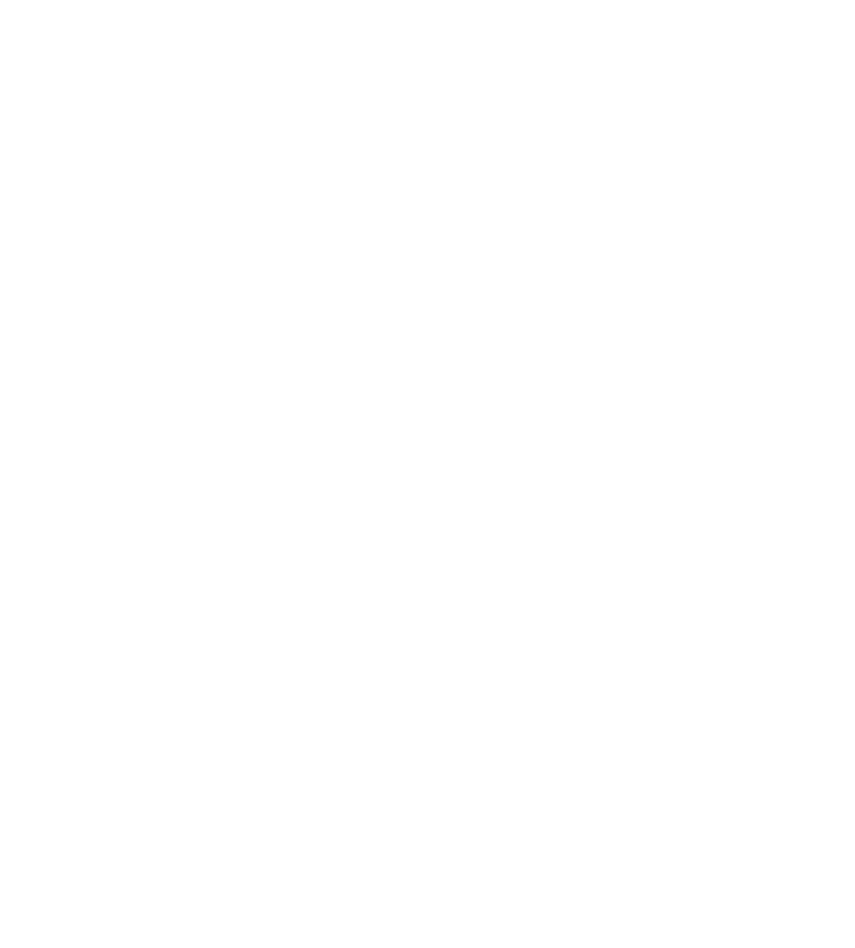
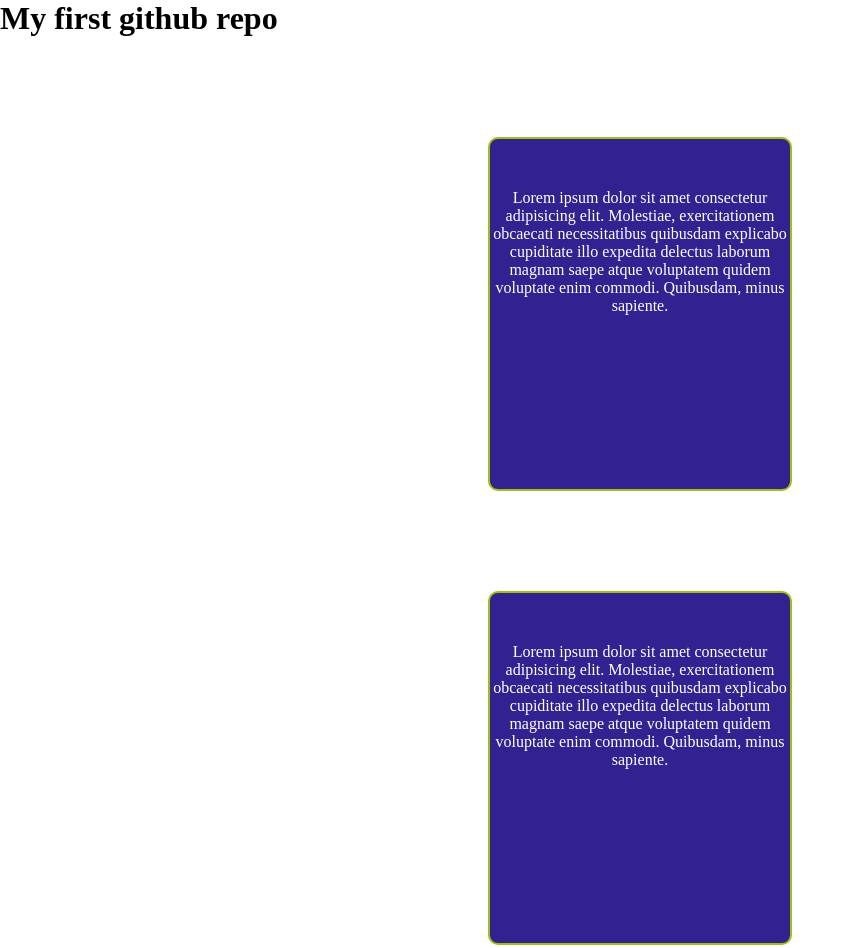
Before and after one commit to SaddamHosen42/my-first-github-repo, a plain HTML site: page index.html in a window 1280 px wide. Shown: the top 948 px of the page, without its empty margins (0-855 px from the left). Before the commit the page ends 800 px from the top, so only its background shows below. Drawn offline with Linux system fonts and the light colour scheme.

Commit message:
secand commit

```diff
--- a/index.html
+++ b/index.html
@@ -4,8 +4,18 @@
     <meta charset="UTF-8">
     <meta name="viewport" content="width=device-width, initial-scale=1.0">
     <title>My first github repo</title>
+    <link rel="stylesheet" href="style.css">
 </head>
 <body>
-
+    <h1>My first github repo</h1>
+    <div>
+        <p>Lorem ipsum dolor sit amet consectetur adipisicing elit. Molestiae, exercitationem obcaecati necessitatibus quibusdam explicabo cupiditate illo expedita delectus laborum magnam saepe atque voluptatem quidem voluptate enim commodi. Quibusdam, minus sapiente.</p>
+    </div>
+    <div>
+        <p>Lorem ipsum dolor sit amet consectetur adipisicing elit. Molestiae, exercitationem obcaecati necessitatibus quibusdam explicabo cupiditate illo expedita delectus laborum magnam saepe atque voluptatem quidem voluptate enim commodi. Quibusdam, minus sapiente.</p>
+    </div>
+    <div>
+        <p>Lorem ipsum dolor sit amet consectetur adipisicing elit. Molestiae, exercitationem obcaecati necessitatibus quibusdam explicabo cupiditate illo expedita delectus laborum magnam saepe atque voluptatem quidem voluptate enim commodi. Quibusdam, minus sapiente.</p>
+    </div>
 </body>
 </html>
--- /dev/null
+++ b/style.css
@@ -0,0 +1,17 @@
+*{
+    padding: 0;
+    margin: 0;
+}
+div{
+ border:2px solid rgb(158, 193, 16);
+    width: 300px;
+    height: 300px;
+    margin: 0 auto;
+    margin-top: 100px;
+    border-radius: 10px;
+    background-color: rgb(50, 33, 144);
+    color: white;
+    text-align: center;
+    padding-top: 50px;
+
+}
```
